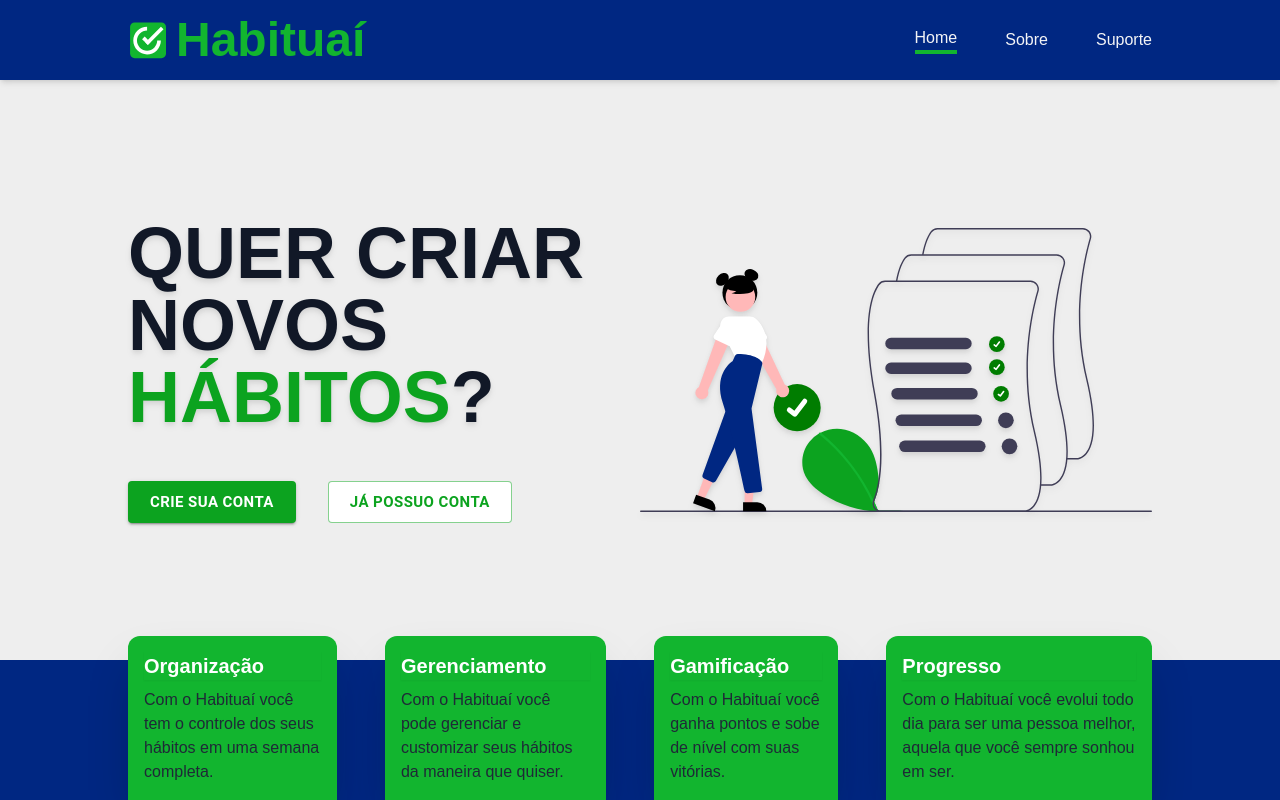
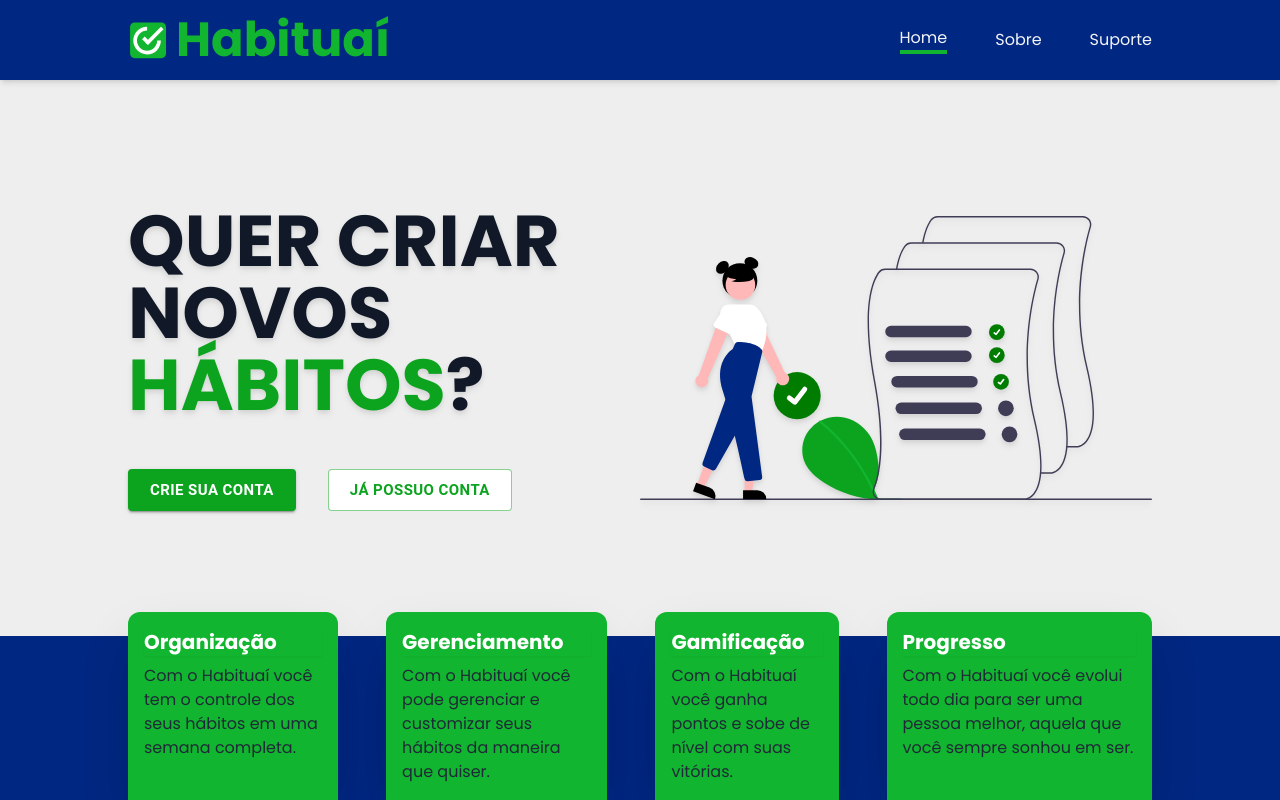
Before and after one commit to Habituai/Front, a React (Vite) app: page / in a window 1280 px wide. Built offline with nearby package versions, Linux system fonts and the light colour scheme; no server answers.

Commit message:
adjust font import

```diff
--- a/src/styles/global.css
+++ b/src/styles/global.css
@@ -1,7 +1,7 @@
+@import url('https://fonts.googleapis.com/css2?family=Poppins:ital,wght@0,100;0,200;0,300;0,400;0,500;0,600;0,700;0,800;0,900;1,100;1,200;1,300;1,400;1,500;1,600;1,700;1,800;1,900&display=swap');
 @tailwind base;
 @tailwind utilities;
 @tailwind components;
-@import url("https://fonts.googleapis.com/css2?family=Poppins&display=swap");
 
 body {
     @apply bg-bodyBackground font-poppins;
```
